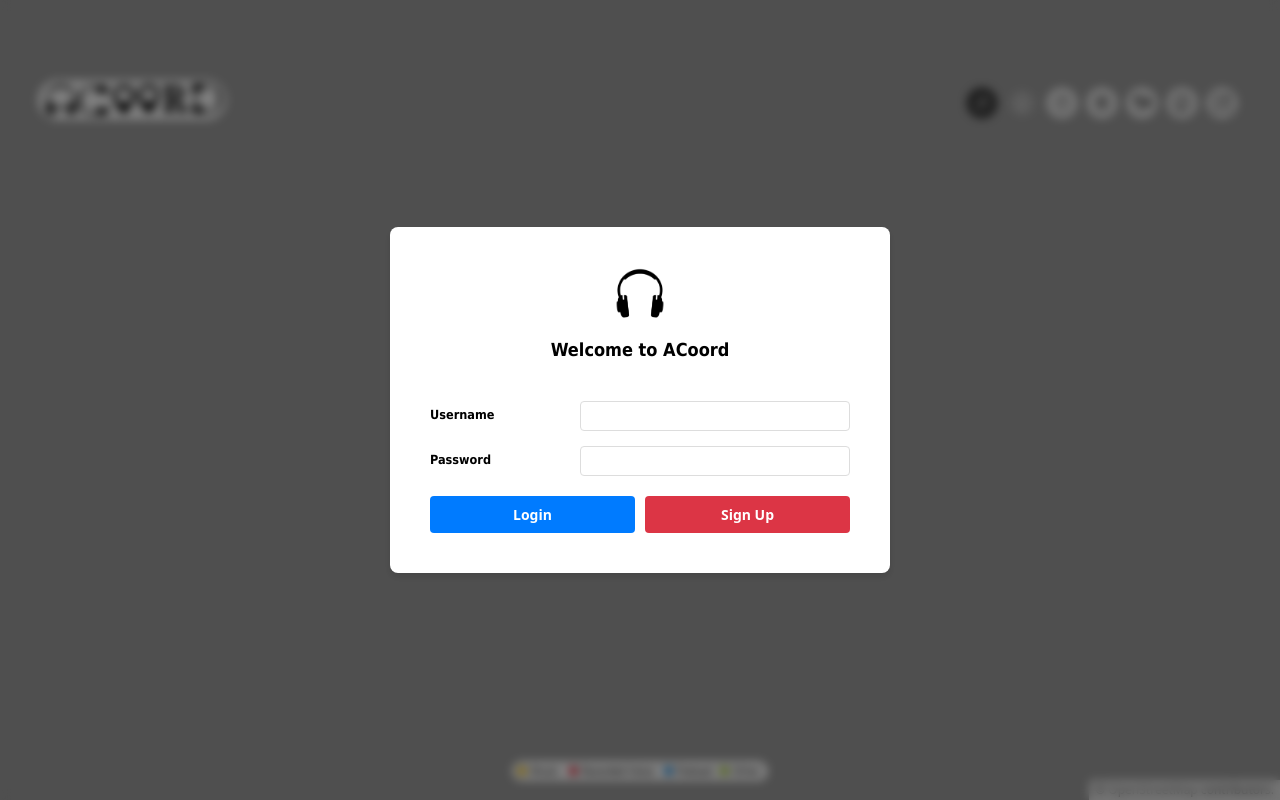
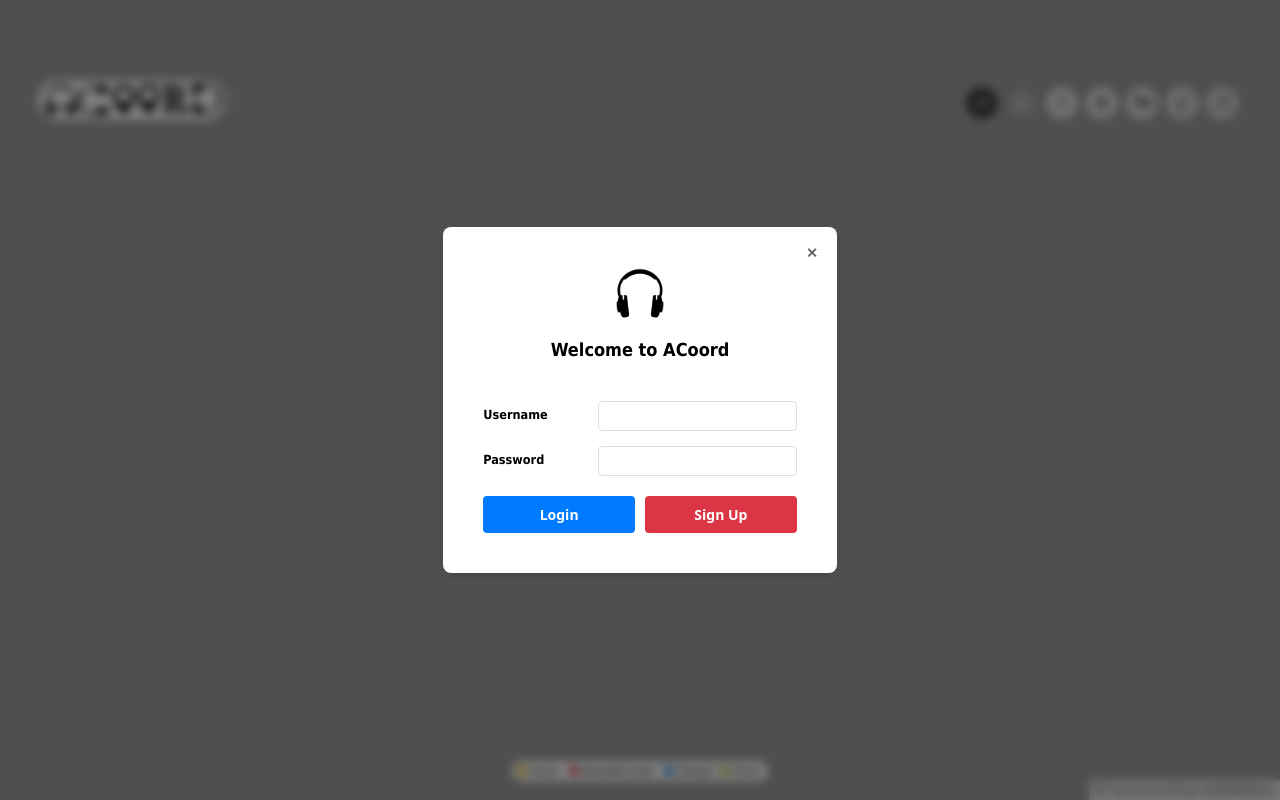
Before and after one commit to aliakhavanrad/acoord, a Next.js app: page / in a window 1280 px wide. Both pictures are taken after a click on the picture 1021 px from the left and 103 px from the top of the page. Built offline with nearby package versions, Linux system fonts and the light colour scheme; no server answers.

Commit message:
add close modal behaviour

```diff
--- a/app/(components)/Login.module.css
+++ b/app/(components)/Login.module.css
@@ -7,6 +7,7 @@
   box-shadow: 0 4px 6px rgba(0, 0, 0, 0.1);
   max-width: 500px;
   width: 100%;
+  animation: slideIn 0.3s ease-out;
 }
 
 .textCenter {
@@ -140,6 +141,17 @@
   }
 }
 
+@keyframes slideIn {
+  from {
+    transform: translateY(-50px);
+    opacity: 0;
+  }
+  to {
+    transform: translateY(0);
+    opacity: 1;
+  }
+}
+
 .alertDanger {
   background-color: #f8d7da;
   border: 1px solid #f5c6cb;
--- a/app/(components)/Login.tsx
+++ b/app/(components)/Login.tsx
@@ -3,6 +3,7 @@
 import { useState, FormEvent } from "react";
 import { useAuth } from "@/app/(hooks)";
 import styles from "./Login.module.css";
+import modalStyles from "./Modal.module.css";
 
 interface LoginProps {
     onClose?: () => void;
@@ -45,7 +46,16 @@ export function LoginModal({ onClose, onOpenRegister }: LoginProps) {
     };
 
     return (
-        <div className={styles.modalForm}>
+        <div className={modalStyles.modalContent}>
+            <button
+                className={modalStyles.closeButton}
+                onClick={onClose}
+                aria-label="Close login modal"
+                type="button"
+            >
+                ✕
+            </button>
+            <div className={styles.modalForm}>
             <div>
                 <div className={styles.textCenter}>
                     <img
@@ -160,6 +170,7 @@ export function LoginModal({ onClose, onOpenRegister }: LoginProps) {
                     </form>
                 </div>
             </div>
+            </div>
         </div>
     );
 }
--- a/app/(components)/Map.tsx
+++ b/app/(components)/Map.tsx
@@ -288,7 +288,14 @@ export default function MapComponent() {
 
             {/* Login Modal */}
             {showLoginModal && (
-                <div className={modalStyles.modalBackdrop}>
+                <div
+                    className={modalStyles.modalBackdrop}
+                    onClick={(e) => {
+                        if (e.target === e.currentTarget) {
+                            closeLoginModal();
+                        }
+                    }}
+                >
                     <LoginModal
                         onClose={closeLoginModal}
                         onOpenRegister={openRegisterModal}
@@ -298,7 +305,14 @@ export default function MapComponent() {
 
             {/* Register Modal */}
             {showRegisterModal && (
-                <div className={modalStyles.modalBackdrop}>
+                <div
+                    className={modalStyles.modalBackdrop}
+                    onClick={(e) => {
+                        if (e.target === e.currentTarget) {
+                            closeRegisterModal();
+                        }
+                    }}
+                >
                     <RegisterModal
                         onClose={closeRegisterModal}
                         onOpenLogin={handleRegisterSuccess}
--- a/app/(components)/Modal.module.css
+++ b/app/(components)/Modal.module.css
@@ -12,8 +12,41 @@
     z-index: 1000;
     padding: 20px;
     box-sizing: border-box;
+    animation: fadeIn 0.2s ease-in-out;
 }
 
-.modalBackdrop:hover {
-  /* Keep backdrop from responding to hover */
+@keyframes fadeIn {
+    from {
+        opacity: 0;
     }
+    to {
+        opacity: 1;
+    }
+}
+
+.closeButton {
+    position: absolute;
+    top: 10px;
+    right: 10px;
+    background: none;
+    border: none;
+    font-size: 14px;
+    font-weight: 700;
+    cursor: pointer;
+    color: #666;
+    padding: 0;
+    width: 30px;
+    height: 30px;
+    display: flex;
+    align-items: center;
+    justify-content: center;
+    transition: color 0.2s;
+}
+
+.closeButton:hover {
+    color: #000;
+}
+
+.modalContent {
+    position: relative;
+}
--- a/app/(components)/Register.module.css
+++ b/app/(components)/Register.module.css
@@ -9,6 +9,7 @@
   width: 100%;
   max-height: 90vh;
   overflow-y: auto;
+  animation: slideIn 0.3s ease-out;
 }
 
 .textCenter {
@@ -128,6 +129,17 @@
   }
 }
 
+@keyframes slideIn {
+  from {
+    transform: translateY(-50px);
+    opacity: 0;
+  }
+  to {
+    transform: translateY(0);
+    opacity: 1;
+  }
+}
+
 .alertDanger {
   background-color: #f8d7da;
   border: 1px solid #f5c6cb;
--- a/app/(components)/Register.tsx
+++ b/app/(components)/Register.tsx
@@ -4,6 +4,7 @@ import { useState, FormEvent } from 'react';
 import { useAuth } from '@/app/(hooks)';
 import { mustMatch, isValidPhoneNumber, isValidPassword } from '@/app/(helpers)/validators';
 import styles from './Register.module.css';
+import modalStyles from './Modal.module.css';
 
 interface RegisterProps {
   onClose?: () => void;
@@ -100,7 +101,16 @@ export function RegisterModal({ onClose, onOpenLogin }: RegisterProps) {
   };
 
   return (
-    <div className={styles.modalForm}>
+    <div className={modalStyles.modalContent}>
+      <button
+        className={modalStyles.closeButton}
+        onClick={onClose}
+        aria-label="Close register modal"
+        type="button"
+      >
+        ✕
+      </button>
+      <div className={styles.modalForm}>
       <div>
         <div className={styles.textCenter}>
           <img src="/assets/Icons/Icon.png" width={50} height={50} alt="Icon" />
@@ -277,6 +287,7 @@ export function RegisterModal({ onClose, onOpenLogin }: RegisterProps) {
           </form>
         </div>
       </div>
+      </div>
     </div>
   );
 }
```
Lines whose indentation alone changed are shown as unchanged.
